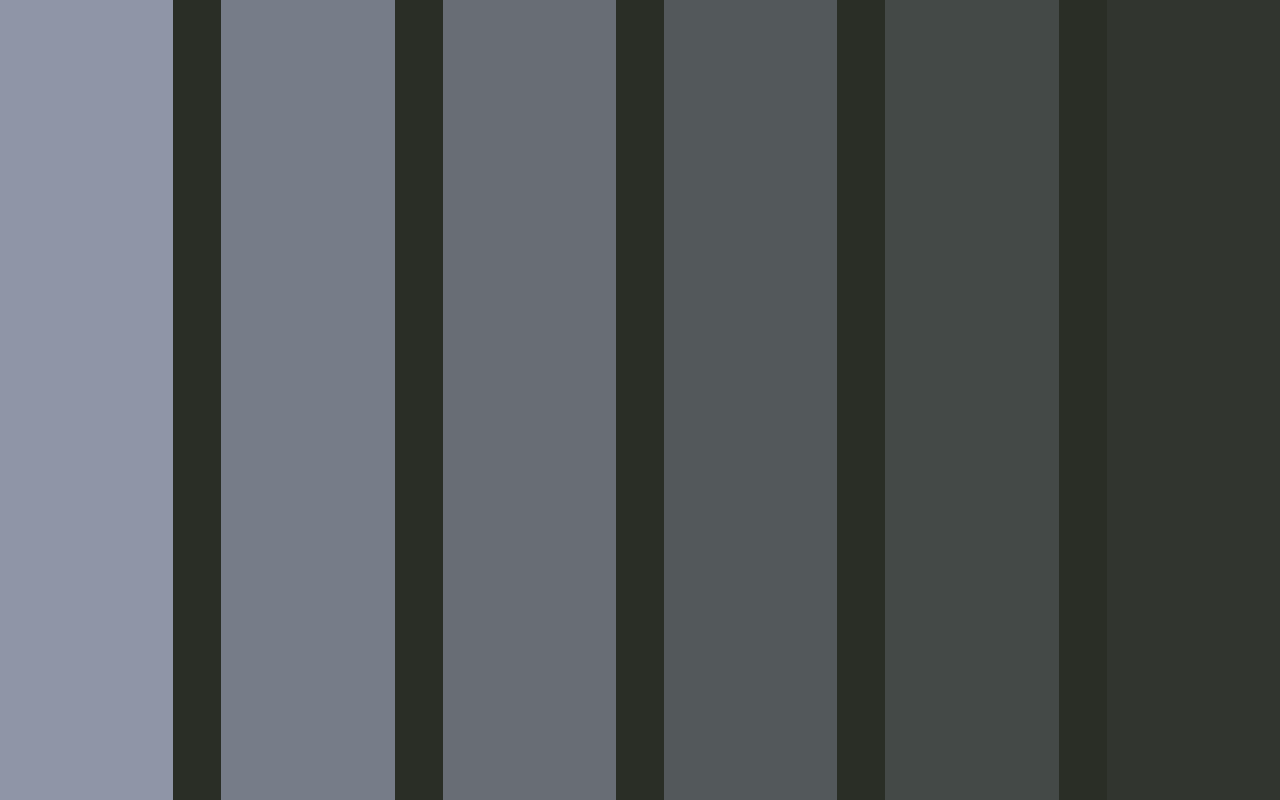
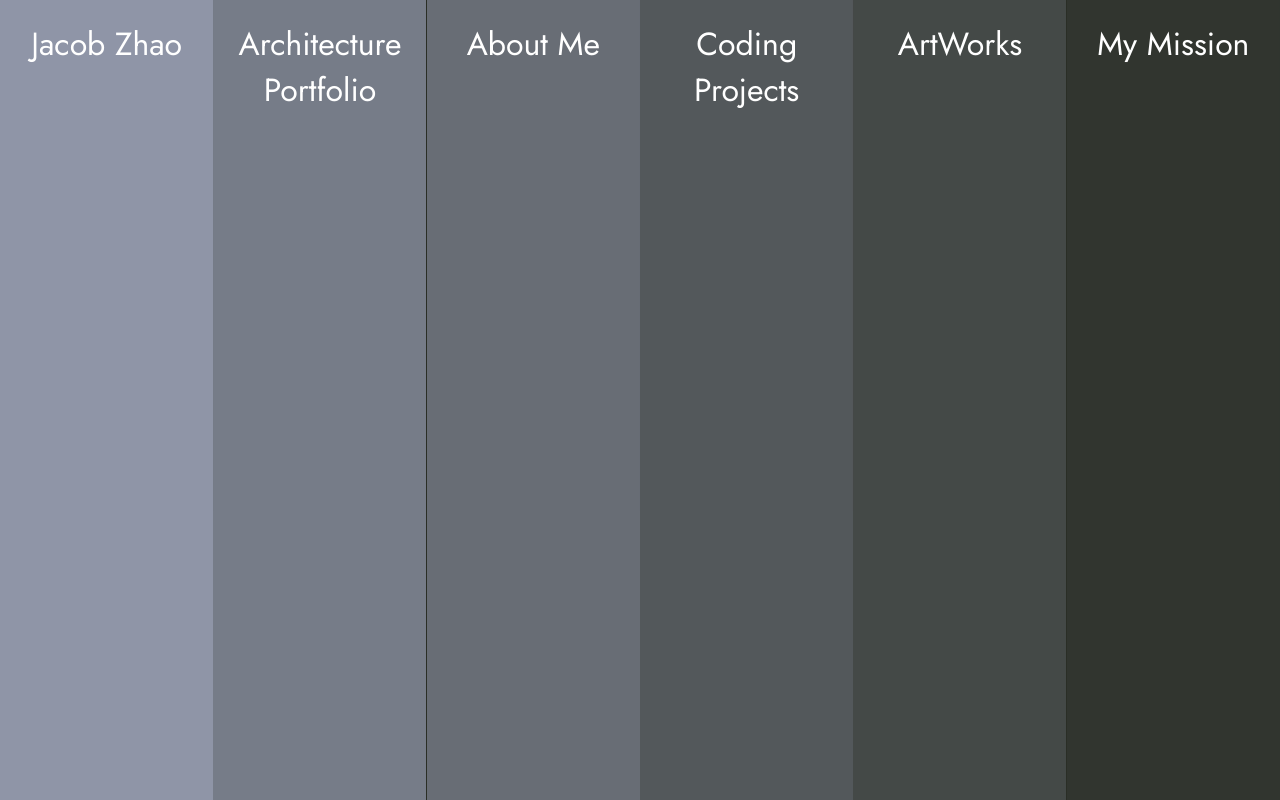
Before and after one commit to BOYLOOKMEINMYFACE/Portfolio-Website, a plain HTML site: page tests.html in a window 1280 px wide. Drawn offline with Linux system fonts and the light colour scheme; a web font is replaced by a local one.

Commit message:
finally working coarse sample

```diff
--- a/styles.css
+++ b/styles.css
@@ -1,25 +1,77 @@
-html, body {
+html,
+body {
     margin: 0;
     padding: 0;
     height: 100%;
-    font-family: 'jost';
+    font-family: 'jost', sans-serif;
+}
+
+h1 {
+    color: white;
+    font-size: 32px;
+    font-family: Jost;
+    font-weight: 400;
+    word-wrap: break-word
 }
 
 .home-page {
+    display: flex;
     width: 100%;
     position: relative;
     background-color: #2a2e26;
     height: 100%;
     overflow: hidden;
-    display: flex;
-    justify-content: center;
-    gap: 48px
 }
 
 .home-page-Rectangle {
-    position: relative;
+    flex: 1;
+    animation: expand 2s ease-in-out forwards;
+    position: absolute;
     top: 0px;
     left: 0px;
-    width: 200px;
+    width: calc(100%/6);
     height: 100%;
+    text-align: center;
+    justify-content: center;
+
 }
+
+.home-page-Rectangle:nth-child(1) {
+    --shift: 0%;
+    animation-delay: 0s;
+}
+
+.home-page-Rectangle:nth-child(2) {
+    --shift: 100%;
+    animation-delay: 0s;
+}
+
+.home-page-Rectangle:nth-child(3) {
+    --shift: 200%;
+    animation-delay: 0s;
+}
+
+.home-page-Rectangle:nth-child(4) {
+    --shift: 300%;
+    animation-delay: 0s;
+}
+
+.home-page-Rectangle:nth-child(5) {
+    --shift: 400%;
+    animation-delay: 0s;
+}
+
+.home-page-Rectangle:nth-child(6) {
+    --shift: 500%;
+    animation-delay: 0s;
+}
+
+@keyframes expand {
+    0% {
+        transform: translateX(0);
+    }
+
+    100% {
+        transform: translateX(var(--shift));
+    }
+}
--- a/tests.html
+++ b/tests.html
@@ -6,19 +6,32 @@
   <meta name="viewport" content="initial-scale=1, width=device-width">
 
   <link rel="stylesheet" href="styles.css" />
-  <link rel="stylesheet" href="https://fonts.googleapis.com/css2?family=[object Object]&display=swap" />
+  <link href="https://fonts.googleapis.com/css2?family=Jost:wght@400;500;700&display=swap" rel="stylesheet">
+
 
 </head>
 
 
 <body>
   <div class="home-page">
-    <div class="home-page-Rectangle" style="background-color: #8f95a7;"></div>
-    <div class="home-page-Rectangle" style="background-color: #767C88;"></div>
-    <div class="home-page-Rectangle" style="background-color: #686D75;"></div>
-    <div class="home-page-Rectangle" style="background-color: #53585B;"></div>
-    <div class="home-page-Rectangle" style="background-color: #444947;"></div>
-    <div class="home-page-Rectangle" style="background-color: #31352F;"></div>
+    <div class="home-page-Rectangle" style="background-color: #8f95a7;">
+      <h1> Jacob Zhao </h1>
+    </div>
+    <div class="home-page-Rectangle" style="background-color: #767C88;">
+      <h1> Architecture Portfolio </h1>
+    </div>
+    <div class="home-page-Rectangle" style="background-color: #686D75;">
+      <h1> About Me </h1>
+    </div>
+    <div class="home-page-Rectangle" style="background-color: #53585B;">
+      <h1> Coding Projects </h1>
+    </div>
+    <div class="home-page-Rectangle" style="background-color: #444947;">
+      <h1> ArtWorks </h1>
+    </div>
+    <div class="home-page-Rectangle" style="background-color: #31352F;">
+      <h1> My Mission </h1>
+    </div>
   </div>
 </body>
 
```
Also changed, not shown: testTwo.html (+23 -69 lines).
